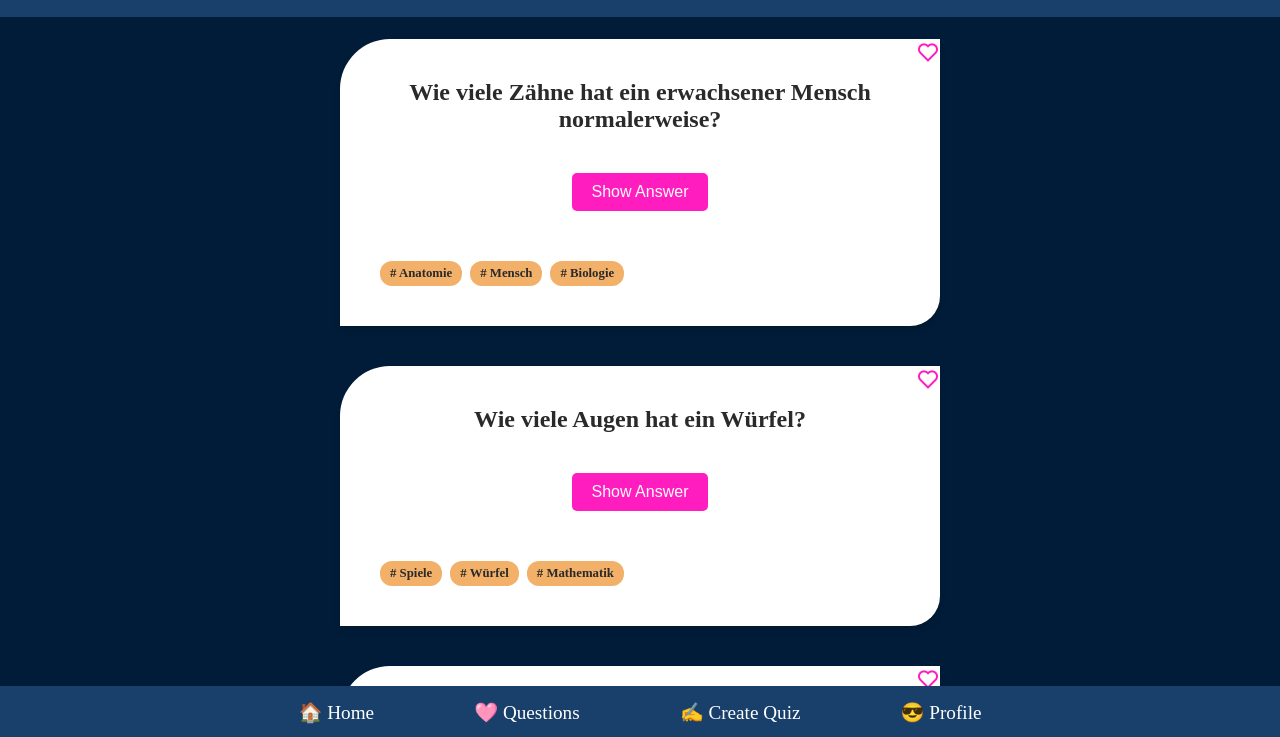
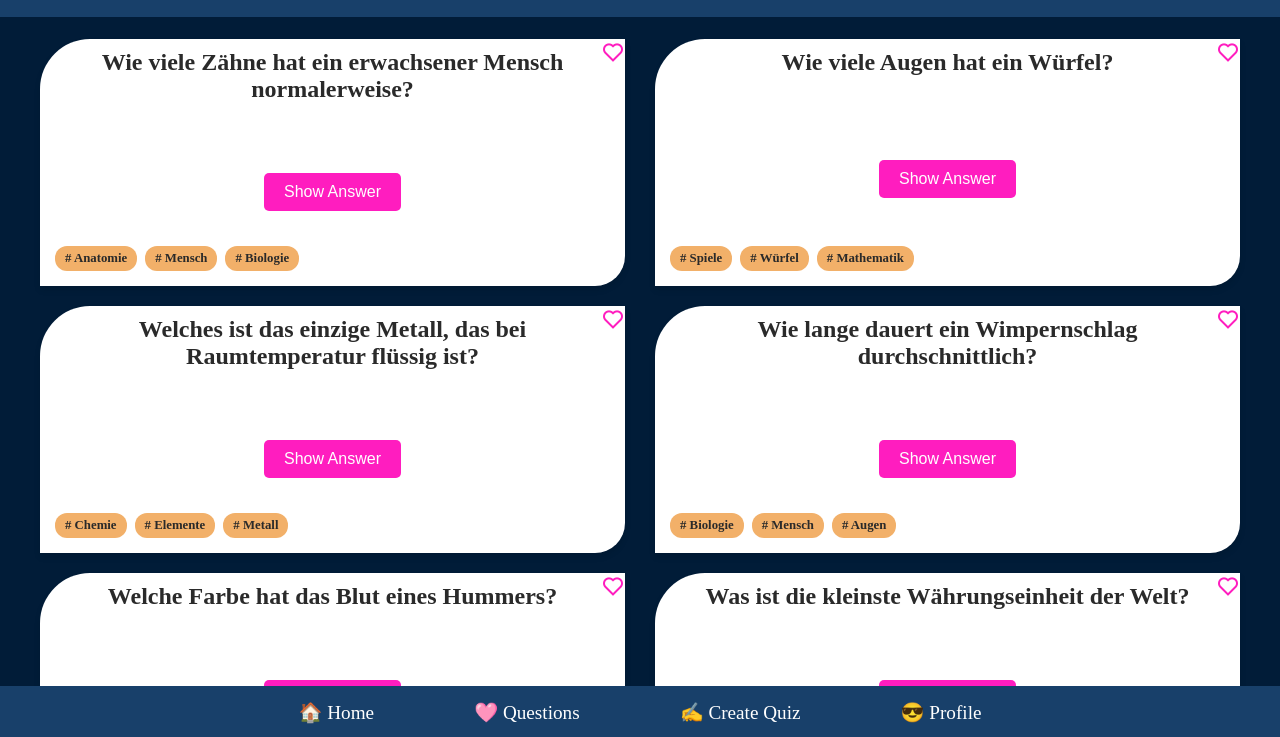
Before and after one commit to ana-nova/quiz-app, a website: page index.html in a window 1280 px wide. Shown: the part 61-798 px from the top of the page. Drawn offline with nearby package versions, Linux system fonts and the light colour scheme.

Commit message:
add responsive design

```diff
--- a/css/global.css
+++ b/css/global.css
@@ -5,6 +5,7 @@
 @import "./quiz-button.css";
 @import "./root.css";
 @import "./quizForm.css";
+@import "./mediaScreens.css";
 @import '../node_modules/remixicon/fonts/remixicon.css';
 
 
--- /dev/null
+++ b/css/mediaScreens.css
@@ -0,0 +1,39 @@
+/* Tablet Layout (Bildschirme mit einer Breite von 700px oder mehr) */
+@media (min-width: 700px) {
+    .quiz-container {
+      padding: 20px;
+      gap: 30px;
+    }
+
+    .quiz-card {
+      padding: 30px; /* Etwas mehr Platz für größere Bildschirme */
+    }
+  }
+
+  /* Desktop Layout (Bildschirme mit einer Breite von 1024px oder mehr) */
+  @media (min-width: 1024px) {
+    .quiz-container {
+      display: grid;
+      grid-template-columns: repeat(2, 1fr); /* 2 Quiz-Karten pro Zeile */
+      gap: 30px;
+      padding-top: 100px;
+      padding-left: 20px;
+      padding-right: 20px;
+      max-width: 1200px; /* Maximalbreite für größere Bildschirme */
+      margin: 0 auto; /* Zentriere den Container auf der Seite */
+      padding-top: 100px; /* Abstand oben im Container, z.B. unter dem Header */
+      padding-bottom: 100px; /* Abstand unten im Container, z.B. vor dem Footer */
+    }
+
+    .quiz-card {
+      padding: 5px; /* Mehr Padding für große Bildschirme */
+    }
+
+    .quiz-question {
+      padding: 5px;
+    }
+
+    .quiz-tags {
+      margin: 10px;
+    }
+  }
```
